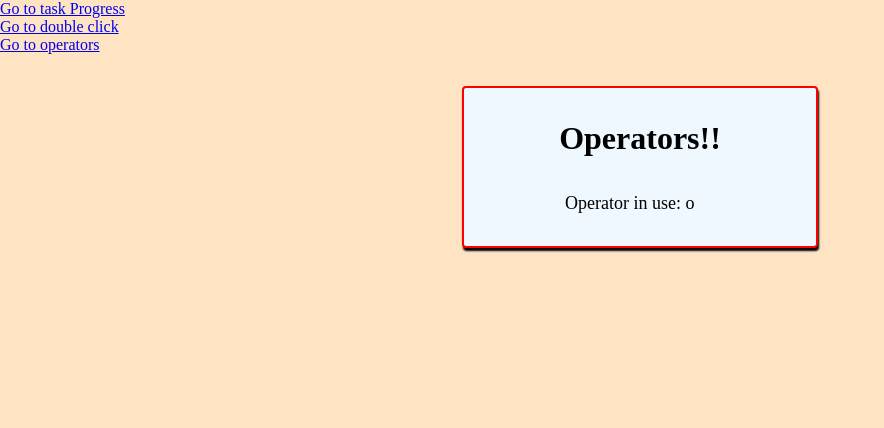
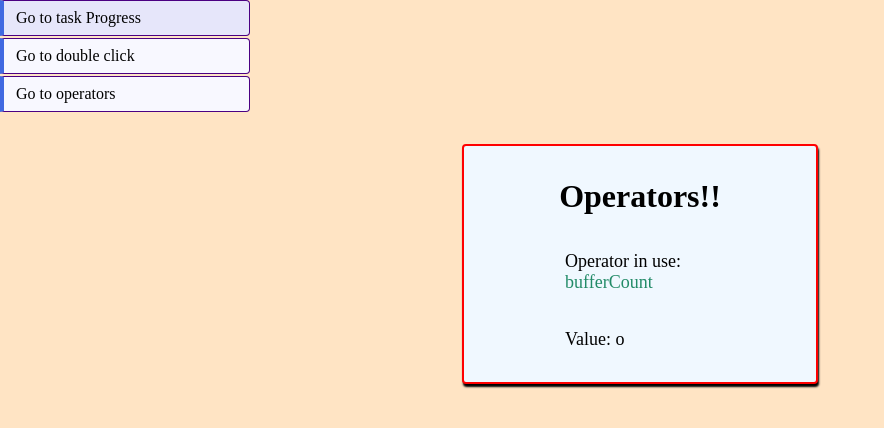
Before and after one commit to RafaZeero/task-progress-rxjs, an Angular app: page /operators in a window 1280 px wide. Shown: the top 428 px of the page, without its empty margins (0-884 px from the left). Built offline with nearby package versions, Linux system fonts and the light colour scheme.

Commit message:
style: header

```diff
--- a/src/app/app.component.html
+++ b/src/app/app.component.html
@@ -1,8 +1,8 @@
 <header>
   <ul>
-    <li><a href="/task-progress">Go to task Progress</a></li>
-    <li><a href="/dbl-click">Go to double click</a></li>
-    <li><a href="/operators">Go to operators</a></li>
+    <li routerLink="/task-progress">Go to task Progress</li>
+    <li routerLink="/dbl-click">Go to double click</li>
+    <li routerLink="/operators">Go to operators</li>
   </ul>
 </header>
 
--- a/src/app/app.component.scss
+++ b/src/app/app.component.scss
@@ -22,3 +22,25 @@ p {
   width: fit-content;
   padding-inline-start: 32px;
 }
+
+ul {
+  display: flex;
+  flex-direction: column;
+  gap: 2px;
+}
+
+li {
+  padding: 8px 12px;
+  background-color: ghostwhite;
+  border: 1px solid indigo;
+  border-left: 4px solid royalblue;
+  border-top-right-radius: 4px;
+  border-bottom-right-radius: 4px;
+  width: 250px;
+  color: black;
+
+  &:hover {
+    background-color: lavender;
+    cursor: pointer;
+  }
+}
--- a/src/app/operators/operators.component.html
+++ b/src/app/operators/operators.component.html
@@ -1,5 +1,9 @@
 <div class="operator">
   <h1>Operators!!</h1>
 
-  <p>Operator in use: {{ operator$ | async }}</p>
+  <p>
+    Operator in use:
+    <span style="color: rgb(34, 139, 104)">{{ operatorName$ | async }}</span>
+  </p>
+  <p>Value: {{ operator$ | async }}</p>
 </div>
--- a/src/app/operators/operators.component.ts
+++ b/src/app/operators/operators.component.ts
@@ -41,6 +41,7 @@ export class OperatorsComponent {
   );
 
   public operator$!: Observable<any>;
+  public operatorName$!: Observable<any>;
 
   public ngOnInit() {
     // this.mergeOperator();
@@ -102,6 +103,8 @@ export class OperatorsComponent {
 
     this.operator$ = bufferOp;
 
+    this.operatorName$ = of('bufferCount');
+
     bufferOp.subscribe({
       next: (x) => console.log('next ' + x),
       error: (err) => console.log('error ' + err),
```
